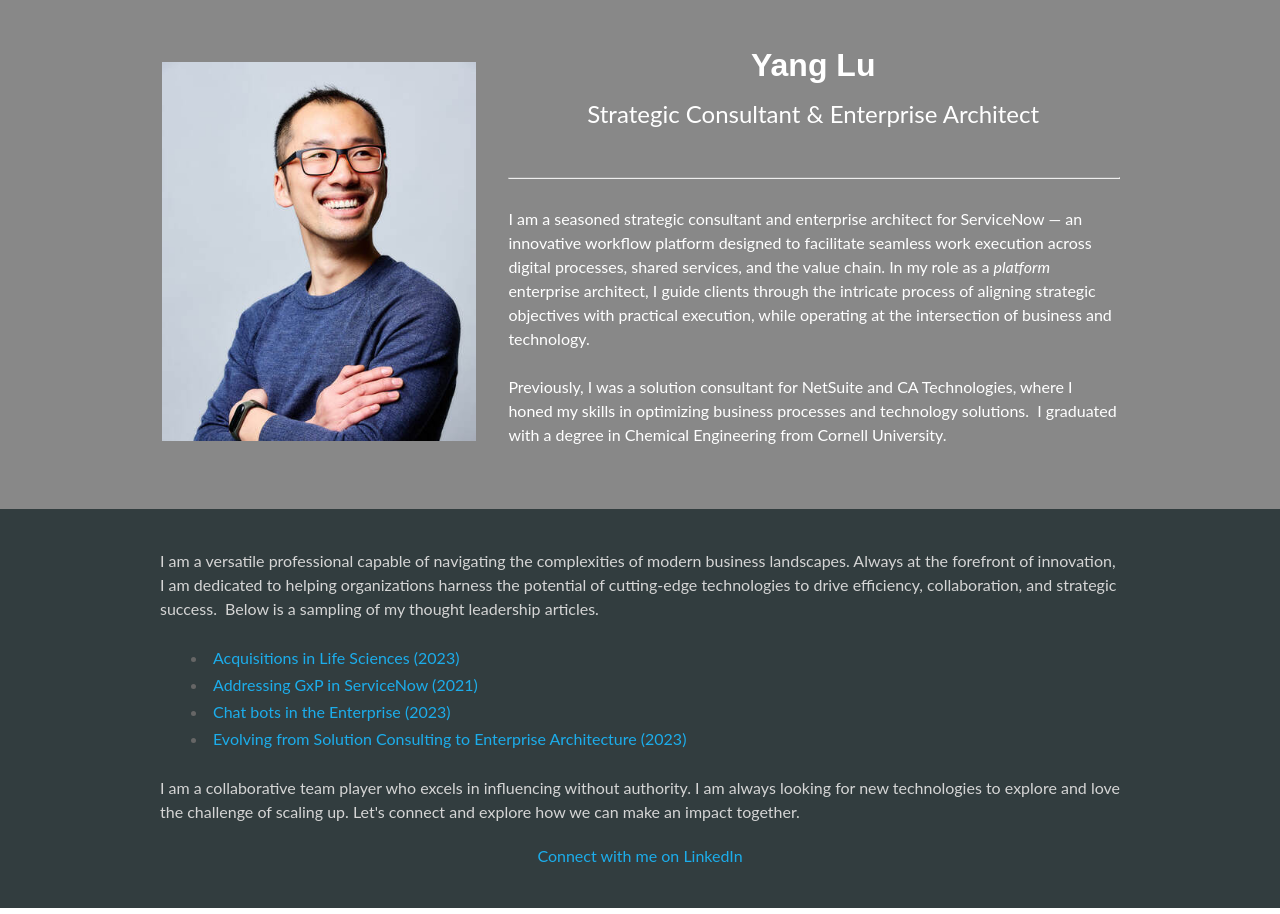
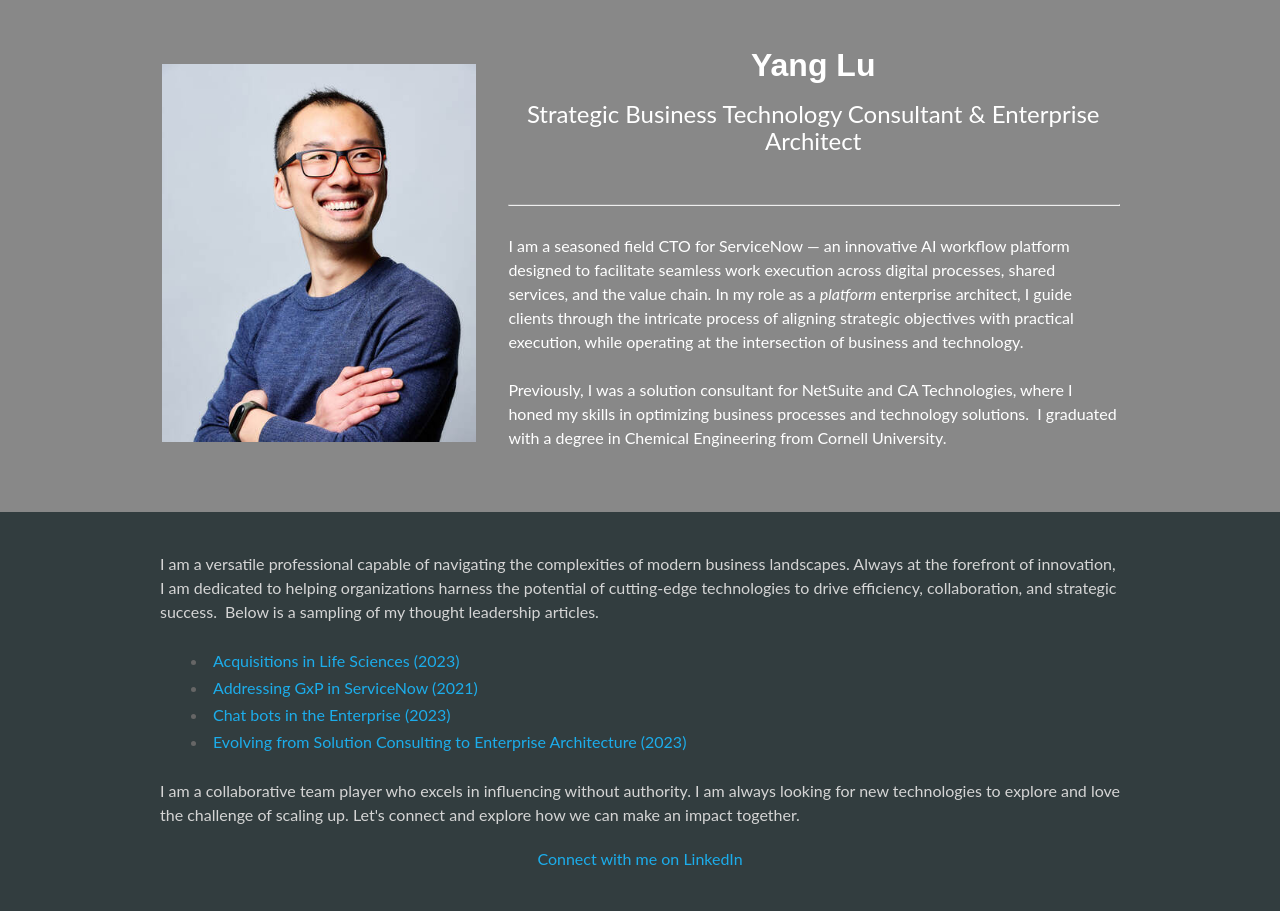
Before and after one commit to theyanglu/theyanglu.github.io, a plain HTML site: page index.html in a window 1280 px wide. Shown: the top 914 px of the page. Drawn offline with Linux system fonts and the light colour scheme.

Commit message:
Update index.html
Changed some verbiage about my role.

```diff
--- a/index.html
+++ b/index.html
@@ -41,7 +41,7 @@
                                                             </h2>
 
                                                             <div class="paragraph" style="text-align:center;">
-                                                                <font size="5" color="#ffffff">Strategic Consultant &amp; Enterprise Architect</font>
+                                                                <font size="5" color="#ffffff">Strategic Business Technology Consultant &amp; Enterprise Architect</font>
                                                             </div>
 
                                                             <div>
@@ -51,7 +51,7 @@
                                                             </div>
 
                                                             <div class="paragraph">
-                                                                <font color="#ffffff">I am a seasoned strategic consultant and enterprise architect for ServiceNow — an innovative workflow platform designed to facilitate seamless work execution across digital processes, shared services, and the value chain. In my role as a
+                                                                <font color="#ffffff">I am a seasoned field CTO for ServiceNow — an innovative AI workflow platform designed to facilitate seamless work execution across digital processes, shared services, and the value chain. In my role as a
                                                                     <em>platform</em> enterprise architect, I guide clients through the intricate process of aligning strategic objectives with practical execution, while operating at the intersection of business and technology.
                                                                     <br><br>Previously, I was a solution consultant for NetSuite and CA Technologies, where I honed my skills in optimizing business processes and technology solutions.&nbsp; I graduated with a degree in Chemical Engineering from Cornell University.</font></div>
 
```
